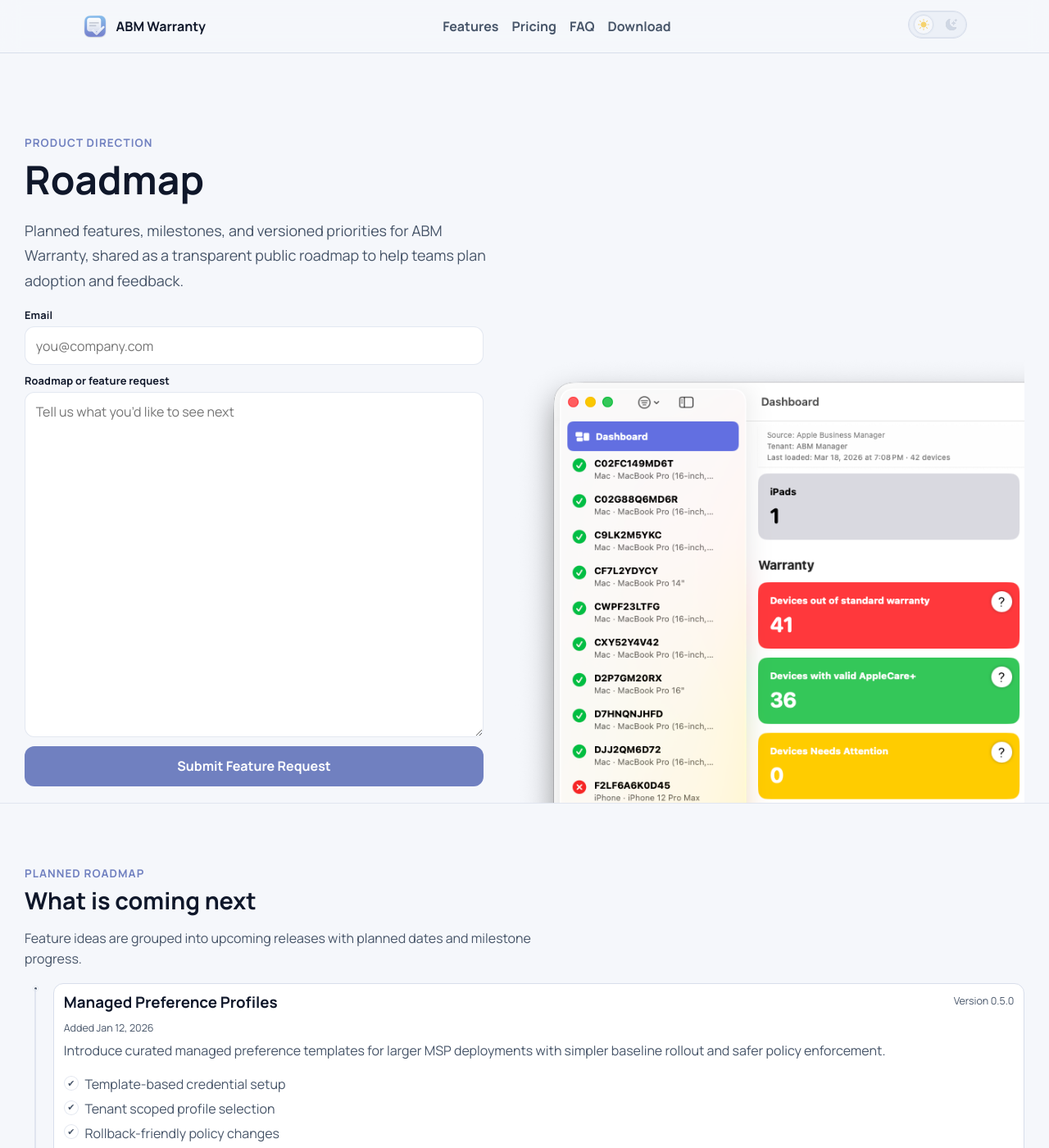
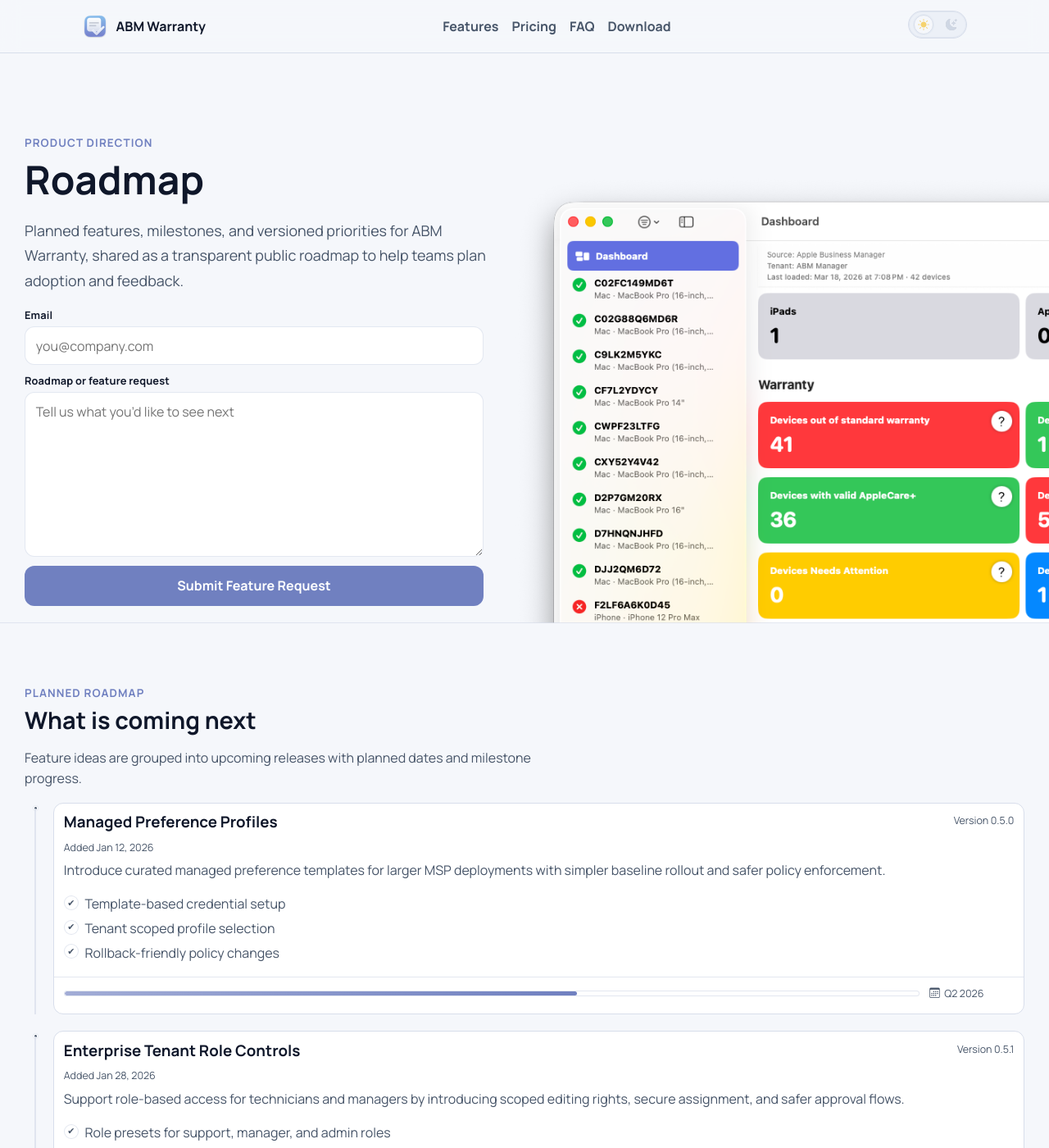
Before and after one commit to jonbrown21/abmwarranty, a Jekyll site: the page built from roadmap.md, in a window 1280 px wide and 1400 px high. Shown: the whole window at 82% size. Built offline with Jekyll 4.4.1, drawn with Linux system fonts in a browser that asks for light colours.

```diff
--- a/_includes/sections/roadmap-hero-form.html
+++ b/_includes/sections/roadmap-hero-form.html
@@ -24,7 +24,7 @@
       <textarea
         id="roadmap-message"
         name="message"
-        rows="18"
+        rows="8"
         placeholder="Tell us what you’d like to see next"
         required
       ></textarea>
--- a/assets/css/main.css
+++ b/assets/css/main.css
@@ -226,7 +226,7 @@ img { max-width: 100%; height: auto; display: block; }
 
 .roadmap-hero-form textarea {
   resize: vertical;
-  min-height: 360px;
+  min-height: 200px;
 }
 
 .roadmap-hero-form button {
@@ -264,7 +264,7 @@ img { max-width: 100%; height: auto; display: block; }
 
 .hero-band--roadmap .hero-shell {
   position: relative;
-  overflow: hidden;
+  overflow: visible;
 }
 
 .confetti-piece {
```
